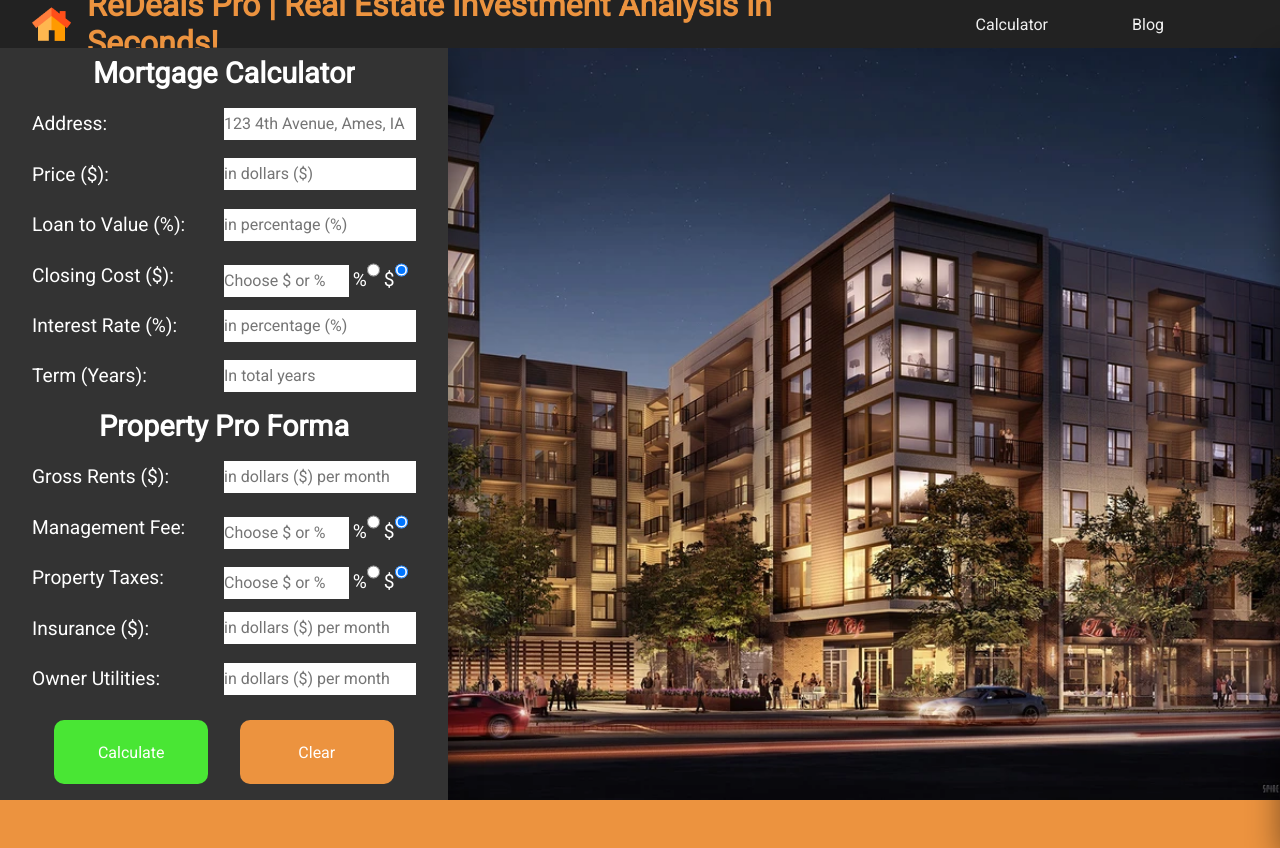
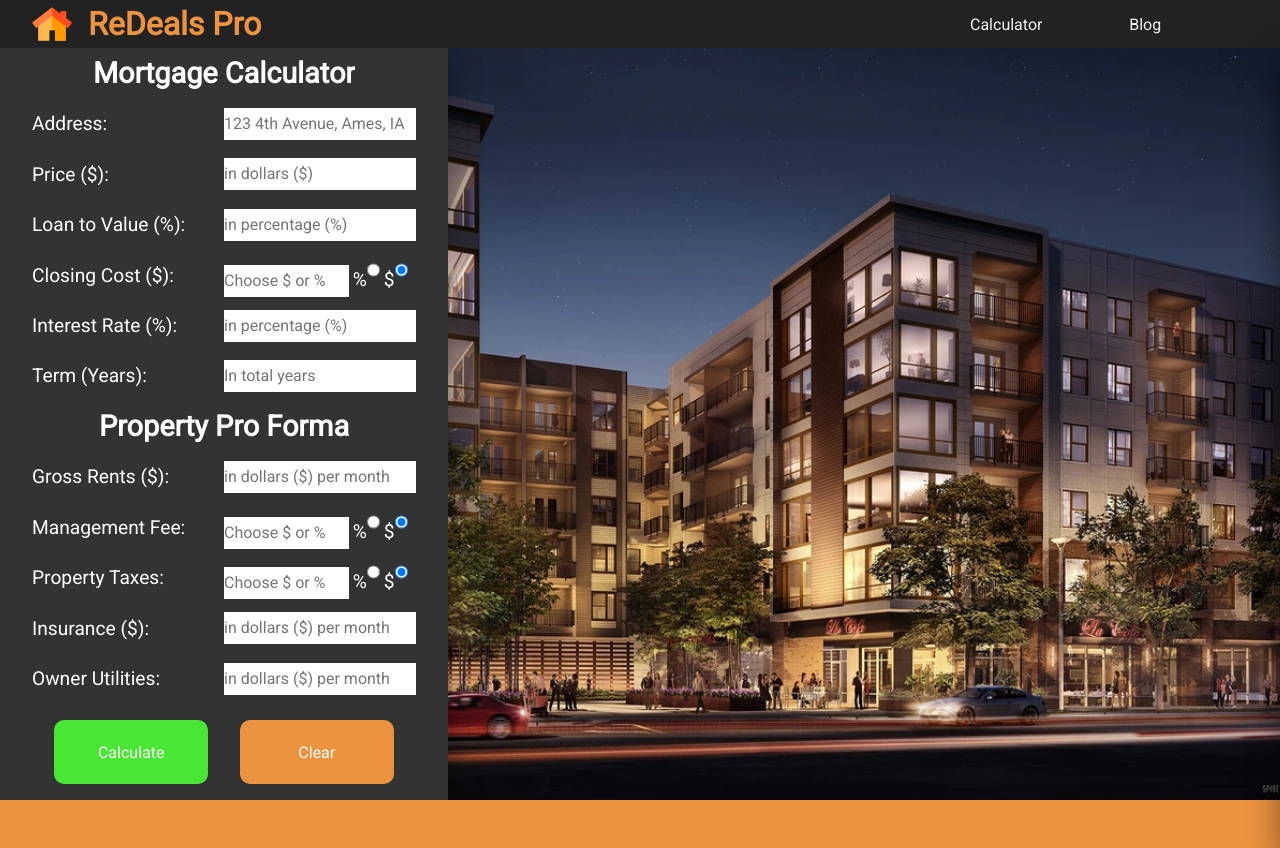
Before and after one commit to dominic-sylvester/dealanalyzer, a plain HTML site: page index.html in a window 1280 px wide. Shown: the top 848 px of the page. Drawn offline with Linux system fonts and the light colour scheme.

Commit message:
changed title

```diff
--- a/index.html
+++ b/index.html
@@ -19,7 +19,7 @@
     <link rel="stylesheet" href="./src/styles/style.css">
     <link rel="stylesheet" href="./src/styles/mobile.css">
     <meta charset="utf-8" />
-    <title>REDeals Pro</title>
+    <title>REDeals Pro | Real Estate Investment Analysis in Seconds!</title>
     <link rel="icon" href="./src/home.png" type="image/x-icon">
     <link rel="stylesheet" href="./src/styles/nav.css">
 </head>
@@ -28,7 +28,7 @@
         <nav class="nav">
             <div class="navLogo">
                 <img src="./src/img/homeLarge.png" alt="logo">
-                <h1>ReDeals Pro | Real Estate Investment Analysis in Seconds!</h1>
+                <h1>ReDeals Pro</h1>
             </div>
             <div class="navOptions">
                 <a href="./index.html">Calculator</a>
```
